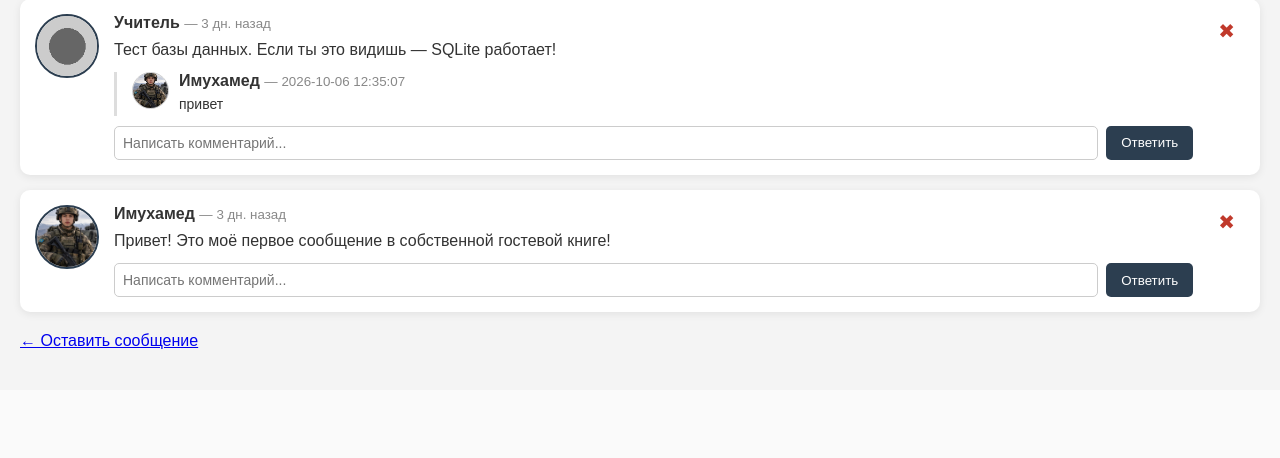
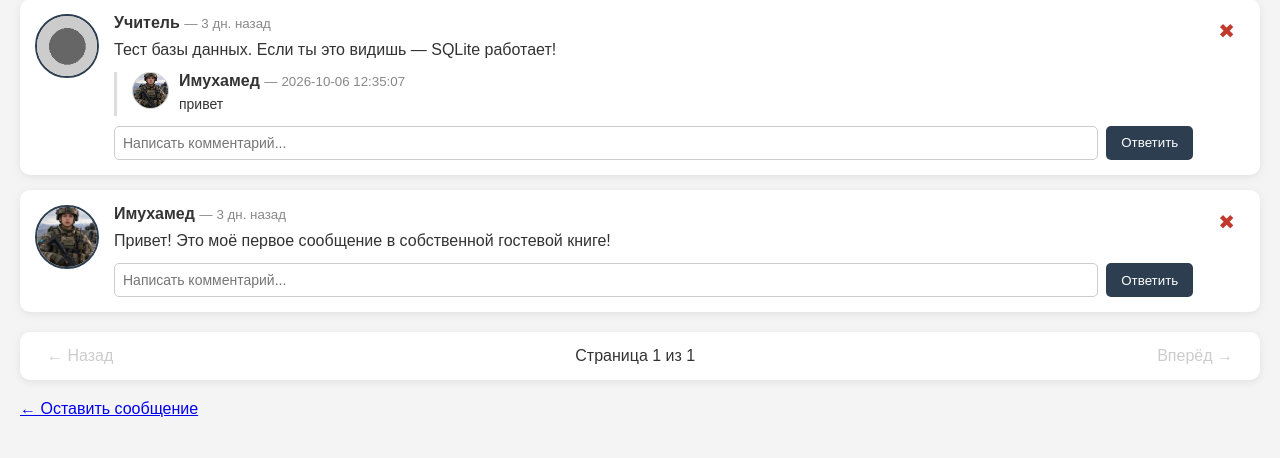
Before and after one commit to Imuxamed/flask_project, a Flask app: page /messages in a window 1280 px wide. Shown: the part 491-949 px from the top of the page. Before the commit the page ends 840 px from the top, so only its background shows below. Run offline with Flask 3, Linux system fonts and the light colour scheme; a user stored in the database is signed in; data comes from the database, SQL or seed files in the repository; both versions use the stored data as it was after the commit.

Commit message:
Пагинация: по 5 сообщений на странице

```diff
--- a/app.py
+++ b/app.py
@@ -67,18 +67,40 @@ def contact():
         conn.close()
         return redirect(url_for('messages'))
     return render_template('contact.html')
-
 @app.route('/messages')
 def messages():
+    # Сколько сообщений показывать на странице
+    PER_PAGE = 5
+
+    # Номер текущей страницы (по умолчанию 1)
+    page = request.args.get('page', 1, type=int)
+    if page < 1:
+        page = 1
+
     conn = get_db()
+
+    # Общее количество сообщений
+    total = conn.execute("SELECT COUNT(*) FROM messages").fetchone()[0]
+
+    # Сколько всего страниц
+    total_pages = (total + PER_PAGE - 1) // PER_PAGE
+    if total_pages < 1:
+        total_pages = 1
+    if page > total_pages:
+        page = total_pages
+
+    # Смещение: сколько сообщений пропустить
+    offset = (page - 1) * PER_PAGE
+
+    # Загружаем ТОЛЬКО нужные сообщения
     rows = conn.execute("""
         SELECT messages.id, messages.name, messages.message, messages.created_at,
                users.avatar
         FROM messages
         LEFT JOIN users ON messages.name = users.username
         ORDER BY messages.id DESC
-    """).fetchall()
-    count = conn.execute("SELECT COUNT(*) FROM messages").fetchone()[0]
+        LIMIT ? OFFSET ?
+    """, (PER_PAGE, offset)).fetchall()
 
     current_user = None
     if 'user_id' in session:
@@ -110,7 +132,11 @@ def messages():
         })
 
     conn.close()
-    return render_template('messages.html', messages=formatted, count=count)
+    return render_template('messages.html',
+                           messages=formatted,
+                           count=total,
+                           page=page,
+                           total_pages=total_pages)
 
 # ========== УДАЛЕНИЕ СООБЩЕНИЯ ==========
 @app.route('/delete/<int:msg_id>')
--- a/static/style.css
+++ b/static/style.css
@@ -142,4 +142,34 @@ hr {
 
 .comment-form button:hover {
     background: #f39c12;
+}                                                                                                                           	                                                                                                            /* Пагинация */
+.pagination {
+    display: flex;
+    justify-content: space-between;
+    align-items: center;
+    margin-top: 20px;
+    padding: 10px 15px;
+    background: #ffffff;
+    border-radius: 10px;
+    box-shadow: 0 2px 8px rgba(0,0,0,0.08);
+    font-size: 16px;
 }
+
+.pagination a {
+    color: #2c3e50;
+    text-decoration: none;
+    padding: 5px 12px;
+    border-radius: 5px;
+    transition: background 0.2s;
+    font-weight: bold;
+}
+
+.pagination a:hover {
+    background: #f39c12;
+    color: white;
+}
+
+.pagination .disabled {
+    color: #ccc;
+    padding: 5px 12px;
+}
--- a/templates/messages.html
+++ b/templates/messages.html
@@ -60,6 +60,23 @@
                 {% endif %}
             </div>
         {% endfor %}
+
+        {# --- Навигация по страницам --- #}
+        <div class="pagination">
+            {% if page > 1 %}
+                <a href="/messages?page={{ page - 1 }}">← Назад</a>
+            {% else %}
+                <span class="disabled">← Назад</span>
+            {% endif %}
+
+            <span>Страница {{ page }} из {{ total_pages }}</span>
+
+            {% if page < total_pages %}
+                <a href="/messages?page={{ page + 1 }}">Вперёд →</a>
+            {% else %}
+                <span class="disabled">Вперёд →</span>
+            {% endif %}
+        </div>
     {% else %}
         <p>Пока сообщений нет. <a href="/contact">Оставьте первое!</a></p>
     {% endif %}
```
Also changed, not shown: messages.db.
